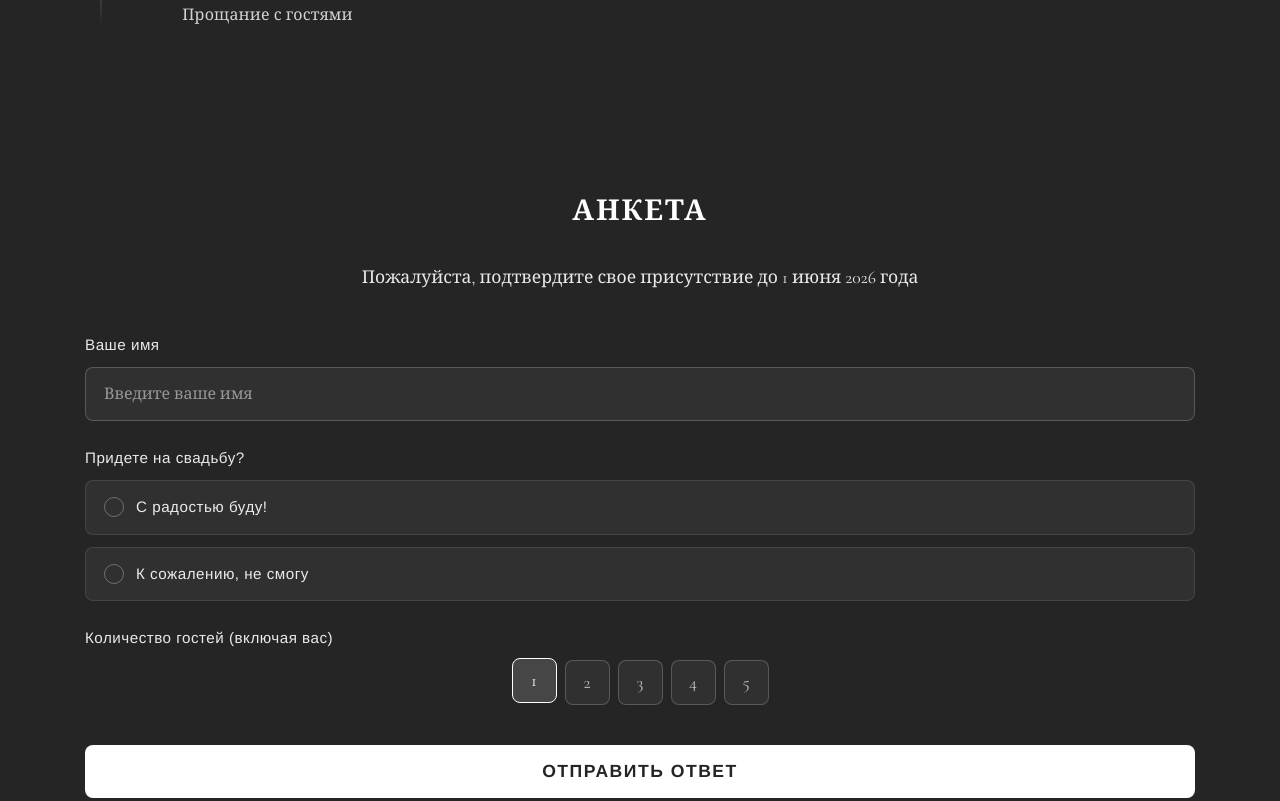
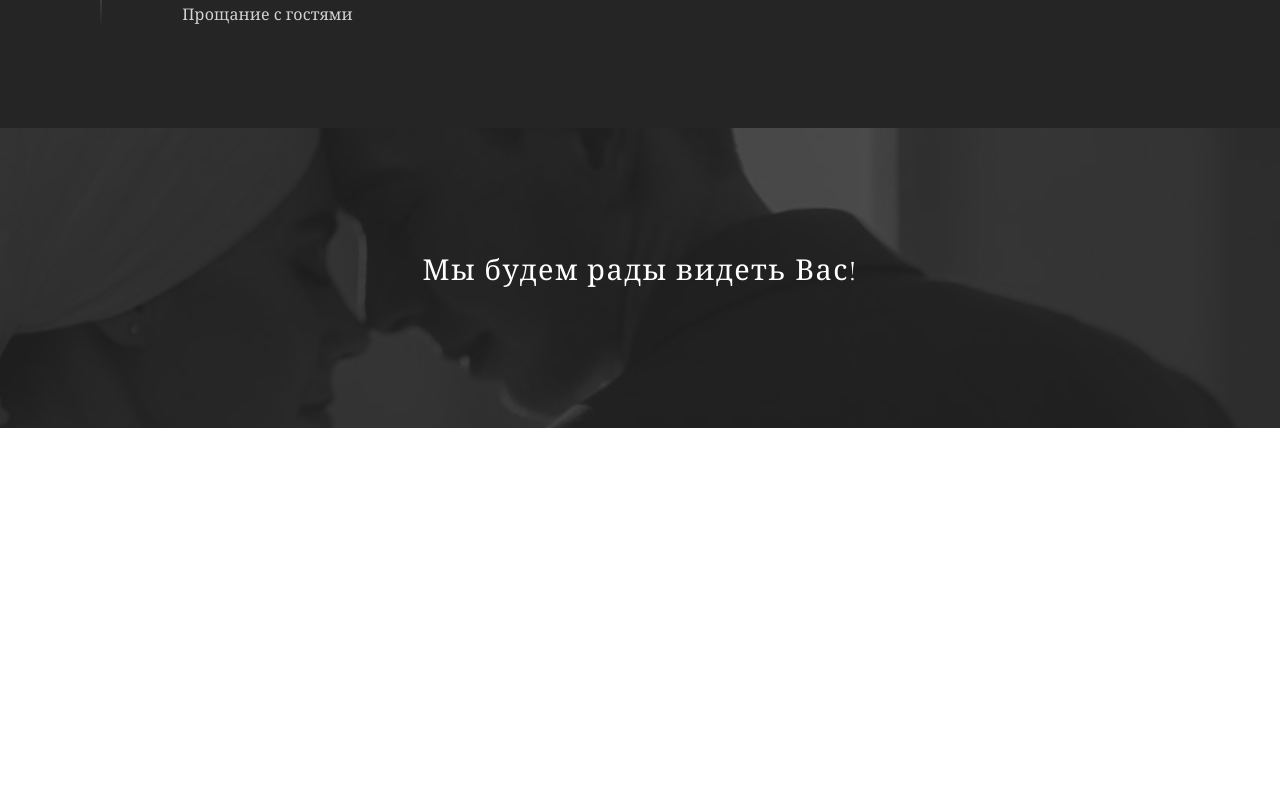
Before and after one commit to hubbleofficial1163-design/AzatLiliya, a plain HTML site: page index.html in a window 1280 px wide. Shown: the part 3540-4341 px from the top of the page. After the commit the page ends 3968 px from the top, so only its background shows below. Drawn offline with nearby package versions, Linux system fonts and the light colour scheme.

Commit message:
index.html

```diff
--- a/index.html
+++ b/index.html
@@ -185,18 +185,17 @@
     </section> -->
 
     <!-- Анкета -->
-    <section class="rsvp">
+    <!-- <section class="rsvp">
         <div class="container">
             <h1 class="section-title">АНКЕТА</h1>
             <p class="rsvp-subtitle">Пожалуйста, подтвердите свое присутствие до 1 июня 2026 года</p>
             <form class="rsvp-form" id="rsvp-form">
-                <!-- Имя -->
+
                 <div class="form-group">
                     <label for="name">Ваше имя</label>
                     <input type="text" id="name" placeholder="Введите ваше имя" required>
                 </div>
 
-                <!-- Присутствие -->
                 <div class="form-group">
                     <label>Придете на свадьбу?</label>
                     <div class="radio-group">
@@ -217,7 +216,7 @@
                     </div>
                 </div>
 
-                <!-- Количество гостей -->
+
                 <div class="form-group">
                     <label for="guests">Количество гостей (включая вас)</label>
                     <div class="guests-selector">
@@ -230,16 +229,12 @@
                     <input type="hidden" id="guests" name="guests" value="1" required>
                 </div>
 
-                <!-- Пожелания -->
-                <!-- <div class="form-group">
-                    <label for="message">Пожелания или особые предпочтения</label>
-                    <textarea id="message" placeholder="Диетические предпочтения, пожелания и т.д." rows="4"></textarea>
-                </div> -->
+
 
                 <button type="submit" class="submit-btn">ОТПРАВИТЬ ОТВЕТ</button>
             </form>
         </div>
-    </section>
+    </section> -->
 
     <!-- Футер -->
     <footer class="footer">
```
